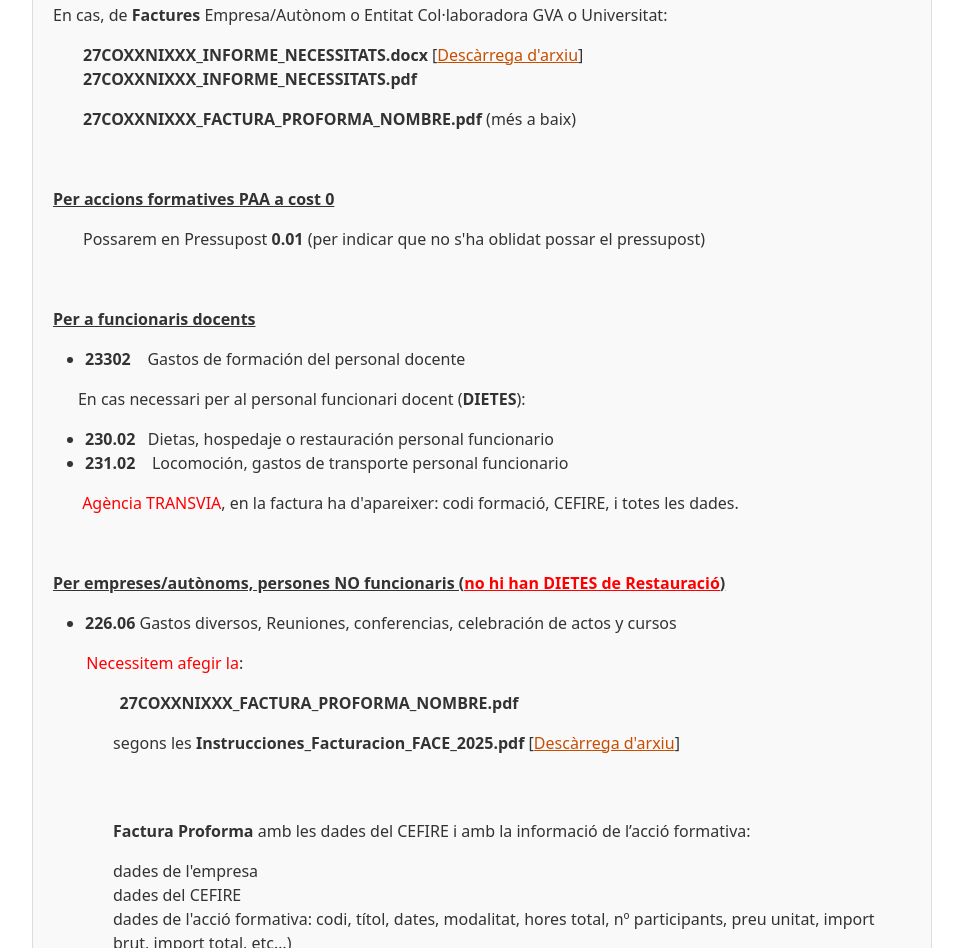
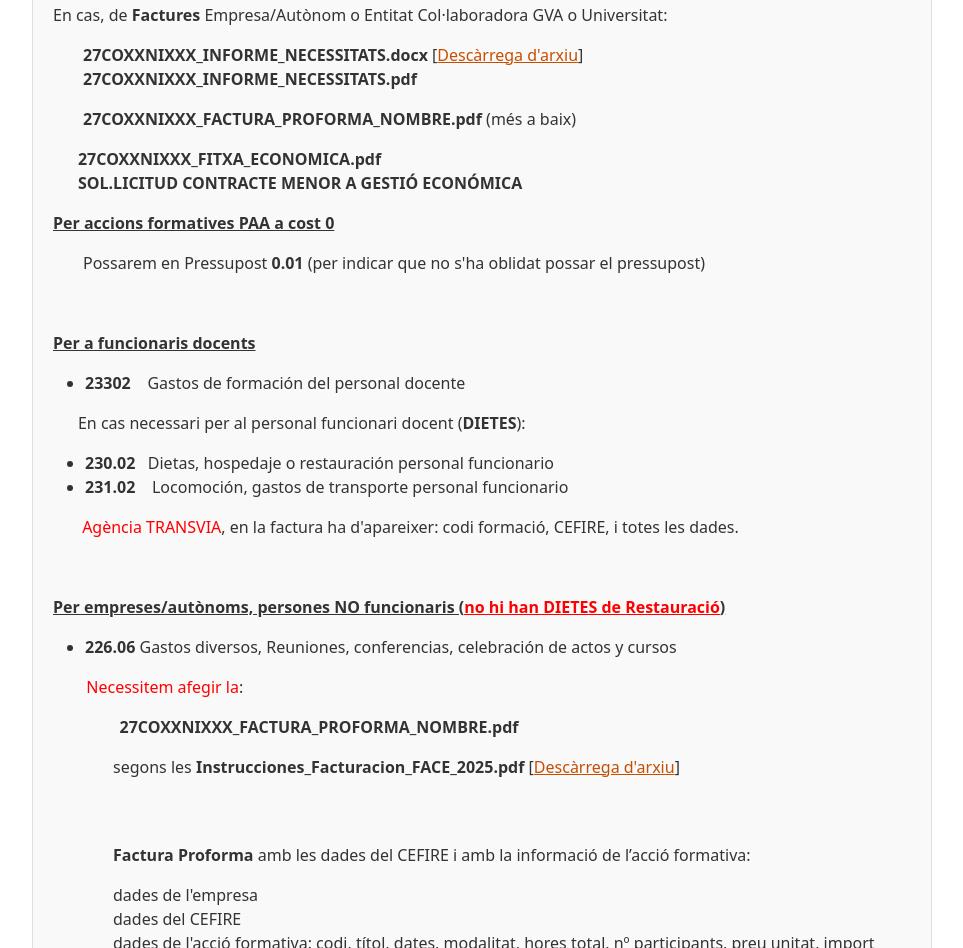
Before and after one commit to cefireiapc/gesform, a plain HTML site: page html/pressupost.html in a window 1280 px wide. Shown: the part 1712-2660 px from the top of the page, without its empty margins (308-1271 px from the left). Drawn offline with Linux system fonts and the light colour scheme.

Commit message:
Add files via upload

```diff
--- a/html/pressupost.html
+++ b/html/pressupost.html
@@ -225,7 +225,7 @@ return;
 <p>En cas, de <strong>Factures</strong> Empresa/Autònom o Entitat Col·laboradora GVA o Universitat:</p>
 <p style="padding-left: 30px;"><strong>27COXXNIXXX_INFORME_NECESSITATS.docx </strong>[<a href="./docs/CODI_INFORME_NECESSITATS.docx" target="_blank" rel="noopener">Descàrrega d'arxiu</a>]<br /><strong>27COXXNIXXX_INFORME_NECESSITATS.pdf</strong></p>
 <p style="padding-left: 30px;"><strong>27COXXNIXXX_FACTURA_PROFORMA_NOMBRE.pdf </strong>(més a baix)</p>
-<p><br /></p>
+<p>      <strong>27COXXNIXXX_FITXA_ECONOMICA.pdf</strong><br />      <strong>SOL.LICITUD CONTRACTE MENOR A GESTIÓ ECONÓMICA</strong></p>
 <p><strong><span style="text-decoration: underline;">Per accions formatives PAA a cost 0</span></strong></p>
 <p style="padding-left: 30px;">Possarem en Pressupost <strong>0.01</strong> (per indicar que no s'ha oblidat possar el pressupost)</p>
 <p style="padding-left: 30px;"><br /></p>
@@ -250,7 +250,7 @@ return;
 <p style="padding-left: 60px;"><br style="padding-left: 60px;" /><br /><strong>Factura Proforma</strong> amb les dades del CEFIRE i amb la informació de l’acció formativa:</p>
 <p style="padding-left: 60px;">dades de l'empresa<br />dades del CEFIRE<br />dades de l'acció formativa: codi, títol, dates, modalitat, hores total, nº participants, preu unitat, import brut, import total, etc…) <br />IVA corresponent: cal afegir la coletilla "<strong>Factura exenta de IVA según art. 20.1.9 de la ley 37-1992 de 28 de diciembre</strong>" si l'empresa està exempta d'IVA. <br />Número de compte bancari on s'ha de fer el pagament<br /><br /></p>
 <p style="padding-left: 60px;"><strong>Factura proforma → Contracte menor (amb nº expedient</strong>, <span style="color: #ff0000;">aquest nº d'expedient es molt important per fer la factura a FACE</span>)<br /></p>
-<p style="padding-left: 60px;"></p>
+<p style="padding-left: 60px;"><br /></p>
 <p style="padding-left: 60px;"><span style="text-decoration: underline;">Example de Factura Proforma o Pressupost</span></p>
 <p style="padding-left: 60px; text-align: center;"><img src="../content/resources/cefire-face-proforma.png" alt="" width="537" height="705" /></p>
 <p style="padding-left: 60px;"><span style="text-decoration: underline;">Example de Factura a FACE (sincronitzat amb NETFIS)</span></p>
```
Also changed, not shown: html/protocolo-facturas.html (+3 -1 lines), html/protocolo-minutas.html (+1 -1 lines).
